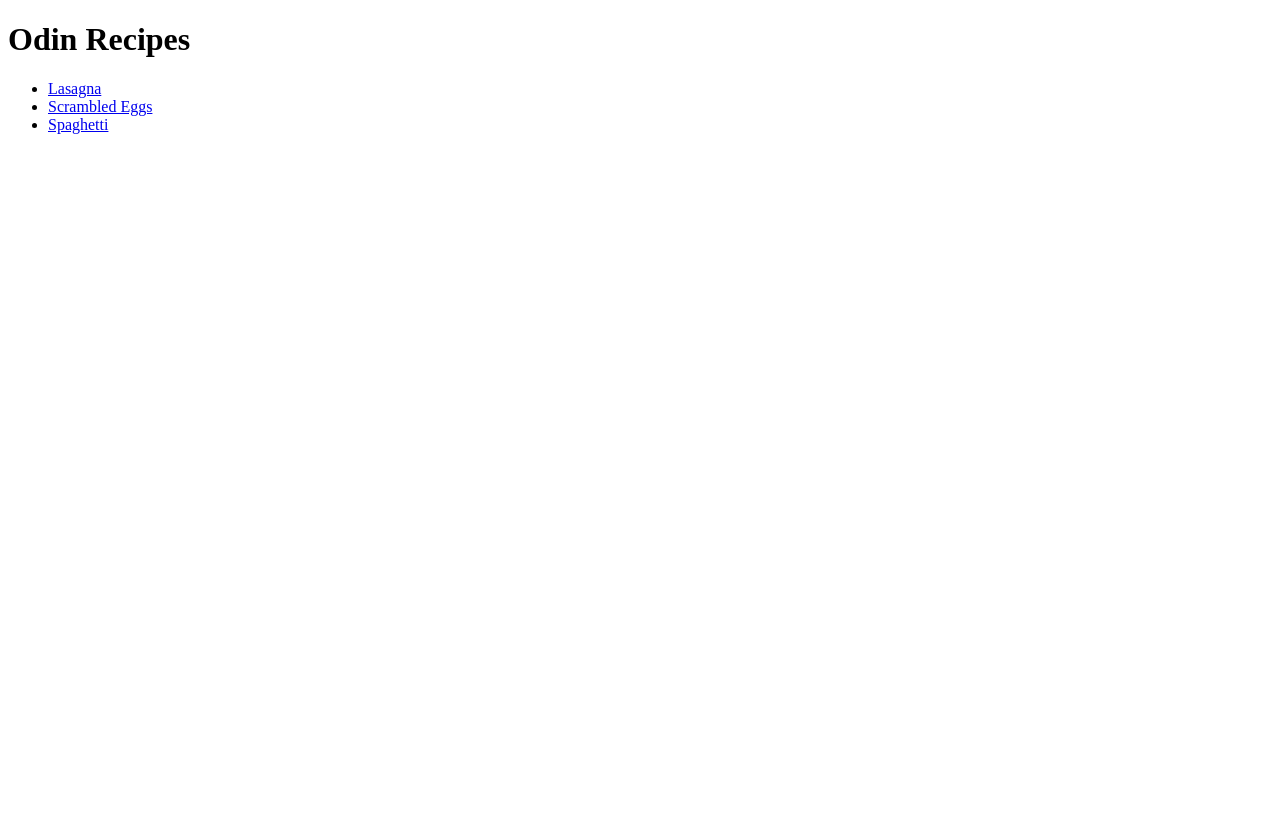
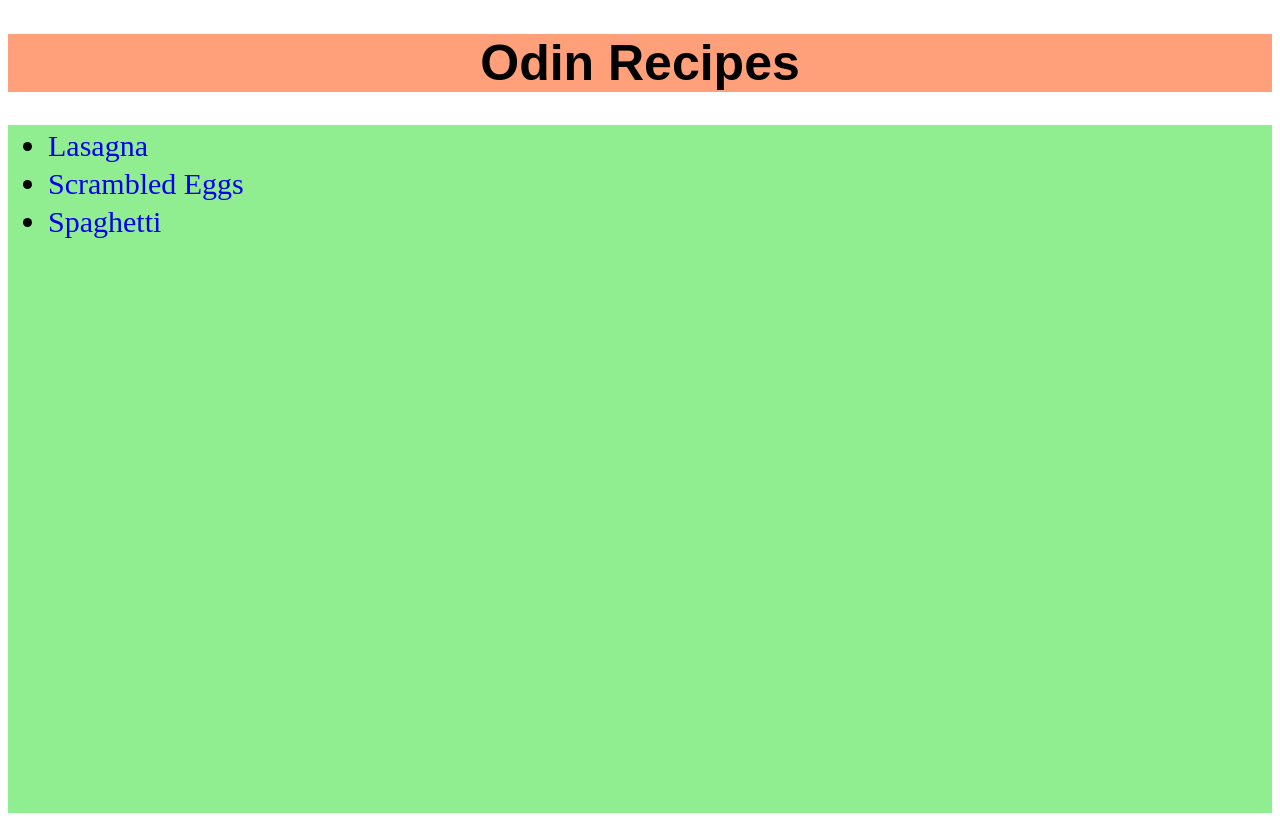
Before and after one commit to ryan-may14/Recipes_Project, a plain HTML site: page index.html in a window 1280 px wide. Before the commit the page ends 800 px from the top, so only its background shows below. Drawn offline with Linux system fonts and the light colour scheme.

Commit message:
Added some external css to the recipes project

```diff
--- a/index.html
+++ b/index.html
@@ -5,6 +5,7 @@
     <meta http-equiv="X-UA-Compatible" content="IE=edge">
     <meta name="viewport" content="width=device-width, initial-scale=1.0">
     <title>Odin Recipes Project</title>
+    <link rel="stylesheet" href="styles.css">
 </head>
 <body>
     <h1>Odin Recipes</h1>
@@ -15,5 +16,6 @@
             alt="Link to scrambled eggs recipe">Scrambled Eggs</a></li>
         <li><a href="./recipes/spaghetti.html"
             alt="Link to spaghetti recipe">Spaghetti</a></li>
+    </ul>
 </body>
 </html>
--- /dev/null
+++ b/styles.css
@@ -0,0 +1,21 @@
+h1 {
+    background-color: lightsalmon;
+    font-size: 50px;
+    text-align: center;
+    font-family: sans-serif;
+    font-weight: bold;
+}
+
+ul {
+    background-color: lightgreen;
+    height: 86vh;
+}
+
+li {
+    font-size: 30px;
+    padding-top: 4px;
+}
+
+a {
+    text-decoration: none;
+}
```
